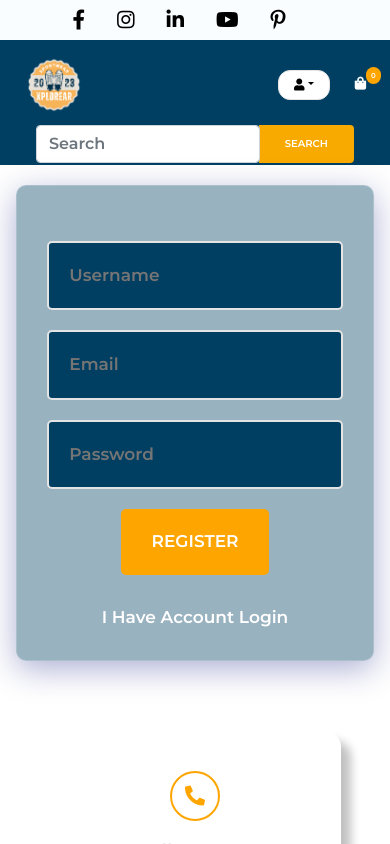
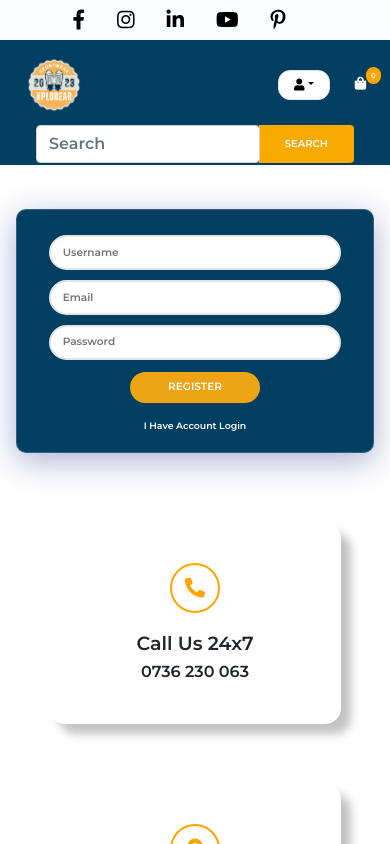
Before and after one commit to Masterkent11/Capstone-Project-File-Final, a React (Create React App) app in the folder clientfrontend/: page /register in a window 390 px wide. Shown: the top 844 px of the page. Built offline with nearby package versions, Linux system fonts and the light colour scheme.

Commit message:
Call to action was modified, Login page and register page was modified into lively and responsive way

```diff
--- a/clientfrontend/src/App.css
+++ b/clientfrontend/src/App.css
@@ -233,15 +233,15 @@ textarea:focus {
   color: #fff;
   font-size: 6vmin;
   letter-spacing: 0;
-  line-height: 30px;
-  margin: 0 0 13px;
+  line-height: 5vmin;
+  margin: 0 0 2vmin;
   text-transform: uppercase;
 }
 .subscribe-head p {
   color: #fff;
   font-size: 3vmin;
-  line-height: 22px;
-  margin: 0 0 39px;
+  line-height: 1vmin;
+  margin: 0 0 8vmin;
 }
 .subscribe-head {
   text-align: center;
@@ -251,7 +251,7 @@ textarea:focus {
   color: #9b9b9b;
   font-size: 2.7vmin;
   font-style: normal;
-  height: 7.4vmin;
+  height: 6vmin;
   letter-spacing: 0;
   text-align: center;
   width: 60vmin;
@@ -260,7 +260,7 @@ textarea:focus {
   background: #EDA415;
   border: 0 none;
   color: #fff;
-  height: 7.4vmin;
+  height: 6vmin;
   letter-spacing: 0;
   padding: 0 3vmin;
   text-transform: uppercase;
@@ -274,13 +274,14 @@ textarea:focus {
   left: 0;
   width: 100%;
   height: 100%;
-  background: rgba(0, 0, 0, .3);
+  /* background: rgba(0, 0, 0, .3); */
   display: flex;
   flex-direction: column;
   align-items: center;
   justify-content: center;
   text-align: center;
 }
+
 /* CONTACT */
 .contactInfo {
   padding: 70px 0;
@@ -403,13 +404,13 @@ textarea:focus {
 }
 
 /* LOGIN */
-.login-center {
+/* .login-center {
   padding: 50px 0;
 
 }
 .Login,
 .Login2 {
-  /* background: #003F62; */
+
   border-radius: 5px;
   position: relative;
   padding: 35px 30px 30px;
@@ -473,6 +474,140 @@ textarea:focus {
 }
 .Login p a {
   color: white;
+} */
+
+
+
+/* LOGIN and REGISTRATION FORM */
+.LoginForm, .Register {
+  width:100%;
+  height: 100%;
+  background: rgba( 0, 0, 0, 0.2 );
+}
+.login-center {
+padding: 8vmin;
+
+}
+.Login,
+.Login2 {
+  border-radius: 5px;
+  padding: 5vmin 5vmin 5vmin;
+  background: rgba( 0, 63, 98, 0.4 );
+  box-shadow: 0 8px 32px 0 rgba( 31, 38, 135, 0.37 );
+  backdrop-filter: blur( 4px );
+  -webkit-backdrop-filter: blur( 4px );
+  border-radius: 10px;
+  border: 1px solid rgba( 255, 255, 255, 0.18 );
+  text-align: center;
+}
+.RegisterForm{
+  border-radius: 5px;
+  padding: 4vmin 4vmin 4vmin;
+  background: rgba( 0, 63, 98, 0.4 );
+  box-shadow: 0 8px 32px 0 rgba( 31, 38, 135, 0.37 );
+  backdrop-filter: blur( 4px );
+  -webkit-backdrop-filter: blur( 4px );
+  border-radius: 10px;
+  border: 1px solid rgba( 255, 255, 255, 0.18 );
+  text-align: center;
+}
+.Login3{
+  border-radius: 5px;
+  padding: 5vmin 5vmin 5vmin;
+  background: #003F62;
+  box-shadow: 0 8px 32px 0 rgba( 31, 38, 135, 0.37 );
+  backdrop-filter: blur( 4px );
+  -webkit-backdrop-filter: blur( 4px );
+  border-radius: 10px;
+  border: 1px solid rgba( 255, 255, 255, 0.18 );
+  text-align: center;
+}
+.Login input,
+.Login3 input {
+  width: 95%;
+  padding: 3vmin 3vmin;
+  margin-top: 2.5vmin;
+  border: 2px solid #e4e4e4;
+  border-radius: 10vmin;
+  color: white;
+  font-size: 2.7vmin;
+}
+.RegisterForm input {
+  width: 90%;
+  height: 3vmin;
+  padding: 4vmin 3vmin;
+  margin-top: 2.5vmin;
+  border: 2px solid #e4e4e4;
+  border-radius: 10vmin;
+  color: black;
+  font-size: 2.7vmin;
+}
+.search__email{
+  height: 2rem;
+  border-radius: 2rem!important;
+  background-color: whitesmoke!important;
+  color: #000000!important;
+  font-weight: 300!important;
+}
+#submit__button{
+  height: 2rem!important;
+  border-radius:10rem!important ;
+  padding: 0!important;
+}
+#submit__button:hover{
+  background-color: #003F62;
+  transition: all ease-in-out 0.2s;
+}
+.Login input:focus,
+.Login3 input:focus,
+.RegisterForm {
+  outline: 0px;
+}
+.Login button,
+.Login2 button,
+.Login3 button  {
+  width: 40%;
+  margin-top: 3vmin;
+  padding: 20vmin 0;
+  border: 0;
+  background-color: #EDA415;
+  border-radius: 10vmin;
+  text-transform: uppercase;
+  color: white;
+  font-size: 2.7vmin;
+}
+.RegisterForm button{
+  width: 40%;
+  margin-top: 3vmin;
+  padding: 2vmin 0;
+  border: 0;
+  background-color: #EDA415;
+  border-radius: 20vmin;
+  text-transform: uppercase;
+  color: white;
+  font-size: 2.7vmin;
+}
+.Login button a,
+.Login2 button a,
+.Login3 button a {
+  text-transform: uppercase;
+  color: white;
+}
+.Login p,
+.Login3 p  {
+  margin-top: 3vmin;
+}
+.RegisterForm p {
+  margin-top: 2vmin;
+}
+.RegisterForm p a{
+  color: white;
+  font-size: 2.4vmin;
+}
+.Login p a,
+.Login3 p a  {
+  color: white;
+  font-size: 2.2vmin;
 }
 /* PROFILE */
 .profile-card{
--- a/clientfrontend/src/components/Footer.js
+++ b/clientfrontend/src/components/Footer.js
@@ -4,9 +4,9 @@ import Logo from './video/Logo.png'
 
 export function FooterTop() {
   return(
-    <div className="text-center p-5" style={{backgroundColor:"#003F62"}}>
+    <div className="text-center" style={{backgroundColor:"#003F62", padding:"5vmin"}}>
       <img  style={{width:'25vmin'}} src={Logo} alt='aa'/>
-      <p className="d-flex justify-content-center gap-1 text-light">
+      <p className="d-flex justify-content-center gap-1 text-light" style={{fontSize:"2.5vmin"}}>
         <span><i class="fa fa-copyright" aria-hidden="true"></i></span>
         <span>Copyright XploRear 2023</span>
       </p>
--- a/clientfrontend/src/components/homeComponents/Banner.js
+++ b/clientfrontend/src/components/homeComponents/Banner.js
@@ -6,7 +6,7 @@ const Banner = () => {
       <>
         <video className="w-100" src={Video2} autoPlay loop muted ></video>
         <div className="text-center" style={{marginTop:'8vmin', marginBottom:"4vmin"}}>
-          <p className="fw-semibold" style={{fontSize:"7vmin"}}>Limited Edition</p>
+          <p className="fw-semibold" style={{fontSize:"7vmin"}}>Products</p>
         </div>
       </>
     );
--- a/clientfrontend/src/components/homeComponents/ShopSection.js
+++ b/clientfrontend/src/components/homeComponents/ShopSection.js
@@ -57,6 +57,8 @@ const ShopSection = (props) => {
                             />
                             <h3>₱{product.price}</h3>
                           </div>
+
+
                         </div>
                       </div>
                     ))}
--- a/clientfrontend/src/screens/Login.js
+++ b/clientfrontend/src/screens/Login.js
@@ -7,6 +7,7 @@ import Header from "./../components/Header";
 import { login } from "./../Redux/Actions/userActions";
 import ContactInfo from "./../components/homeComponents/ContactInfo";
 import Footer from "../components/Footer";
+import Video3 from "../components/video/Video3.mp4"
 
 const Login = ({ location, history }) => {
   window.scrollTo(0, 0);
@@ -39,14 +40,16 @@ const Login = ({ location, history }) => {
       console.log(profile)
     }
     const onFailure = (res)=>{
-      console.log(res);
+      console.loshopg(res);
     }
 
 
   return (
     <>
       <Header />
-      <div className="container d-flex flex-column justify-content-center align-items-center login-center">
+      <div className="position-relative">
+      <VideoOverlay/>
+      <div className="container-fluid LoginForm d-md-flex flex-column justify-content-center align-items-center login-center position-absolute justify-items-center top-0 d-none ">
         {error && <Message variant="alert-danger">{error}</Message>}
         {loading && <Loading />}
         <form
@@ -90,6 +93,56 @@ const Login = ({ location, history }) => {
 
       </div>
 
+      {/* Position relative */}
+
+      <div className="container-fluid d-flex flex-column justify-content-center align-items-center login-center justify-items-center top-0 d-md-none mt-5">
+        {error && <Message variant="alert-danger">{error}</Message>}
+        {loading && <Loading />}
+        <form
+          className="Login3 col-md-8 col-lg-4 col-11"
+          onSubmit={submitHandler}
+        >
+          <input
+            type="email"
+            placeholder="Email"
+            value={email}
+            onChange={(e) => setEmail(e.target.value)}
+            className="search__email"
+          />
+          <input
+            type="password"
+            placeholder="Password"
+            value={password}
+            onChange={(e) => setPassword(e.target.value)}
+            autoComplete="off"
+            className="search__email"
+          />
+          <button type="submit" id="submit__button">Login</button>
+          <p>
+            <Link
+              to={redirect ? `/register?redirect=${redirect}` : "/register"}
+            >
+              Create Account
+            </Link>
+          </p>
+
+{/*
+          <OAuth2Login
+            buttonText=" Login with Facebook"
+            authorizationUrl="https://www.facebook.com/dialog/oauth"
+            responseType="token"
+            clientId="1230316541028928"
+            redirectUri="http://localhost:3001"
+            onSuccess={onSuccess}
+            onFailure={onFailure}/> */}
+        </form>
+
+      </div>
+
+
+      {/* Position relative */}
+      </div>
+
       <ContactInfo />
       <Footer />
     </>
@@ -97,3 +150,13 @@ const Login = ({ location, history }) => {
 };
 
 export default Login;
+
+
+//Video Overlay
+export function VideoOverlay() {
+  return (
+  <div className="d-md-block d-none">
+    <video src={Video3} className="w-100"  loop autoPlay muted></video>
+  </div>
+  );
+}
--- a/clientfrontend/src/screens/Register.js
+++ b/clientfrontend/src/screens/Register.js
@@ -7,6 +7,7 @@ import Message from "../components/LoadingError/Error";
 import Loading from "../components/LoadingError/Loading";
 import { register } from "../Redux/Actions/userActions";
 import Header from "./../components/Header";
+import Video4 from "../components/video/Video4.mp4"
 
 
 const Register = ({ location, history }) => {
@@ -35,12 +36,14 @@ const Register = ({ location, history }) => {
   return (
     <>
       <Header />
-      <div className="container d-flex flex-column justify-content-center align-items-center login-center">
+      <div className="position-relative">
+      <RegisterVideoOverlay/>
+      <div className="Register container-fluid d-lg-flex flex-column justify-content-center align-items-center login-center position-absolute top-0 d-none">
         {error && <Message variant="alert-danger">{error}</Message>}
         {loading && <Loading />}
 
         <form
-          className="Login col-md-8 col-lg-4 col-11"
+          className="RegisterForm col-md-8 col-lg-4 col-11"
           onSubmit={submitHandler}
         >
           <input
@@ -69,6 +72,51 @@ const Register = ({ location, history }) => {
             </Link>
           </p>
         </form>
+
+      </div>
+
+        {/* TODO: This area will display none in 992px and above */}
+
+      <div className="container-fluid d-flex flex-column justify-content-center align-items-center login-center position-relative top-0 d-lg-none">
+        {error && <Message variant="alert-danger">{error}</Message>}
+        {loading && <Loading />}
+
+        <form
+          className="RegisterForm col-md-8 col-lg-4 col-11 mt-4"
+          onSubmit={submitHandler} style={{backgroundColor:"#003F62"}}
+        >
+          <input
+            type="text"
+            placeholder="Username"
+            value={name}
+            onChange={(e) => setName(e.target.value)}
+          />
+          <input
+            type="email"
+            placeholder="Email"
+            value={email}
+            onChange={(e) => setEmail(e.target.value)}
+          />
+          <input
+            type="password"
+            placeholder="Password"
+            value={password}
+            onChange={(e) => setPassword(e.target.value)}
+          />
+
+          <button type="submit">Register</button>
+          <p>
+            <Link to={redirect ? `/login?redirect=${redirect}` : "/login"}>
+              I Have Account <strong>Login</strong>
+            </Link>
+          </p>
+        </form>
+
+      </div>
+
+        {/* TODO: This area will display none in 992px and above */}
+
+
       </div>
 
       <ContactInfo />
@@ -78,3 +126,11 @@ const Register = ({ location, history }) => {
 };
 
 export default Register;
+
+export function RegisterVideoOverlay() {
+  return(
+    <div className="d-lg-block d-none">
+      <video src={Video4} className="w-100" autoPlay loop muted></video>
+    </div>
+  );
+}
```
Also changed, not shown: clientfrontend/src/components/homeComponents/CalltoActionSection.js (+10 -3 lines), 2 other files (tests, documents, lock files or other folders).
